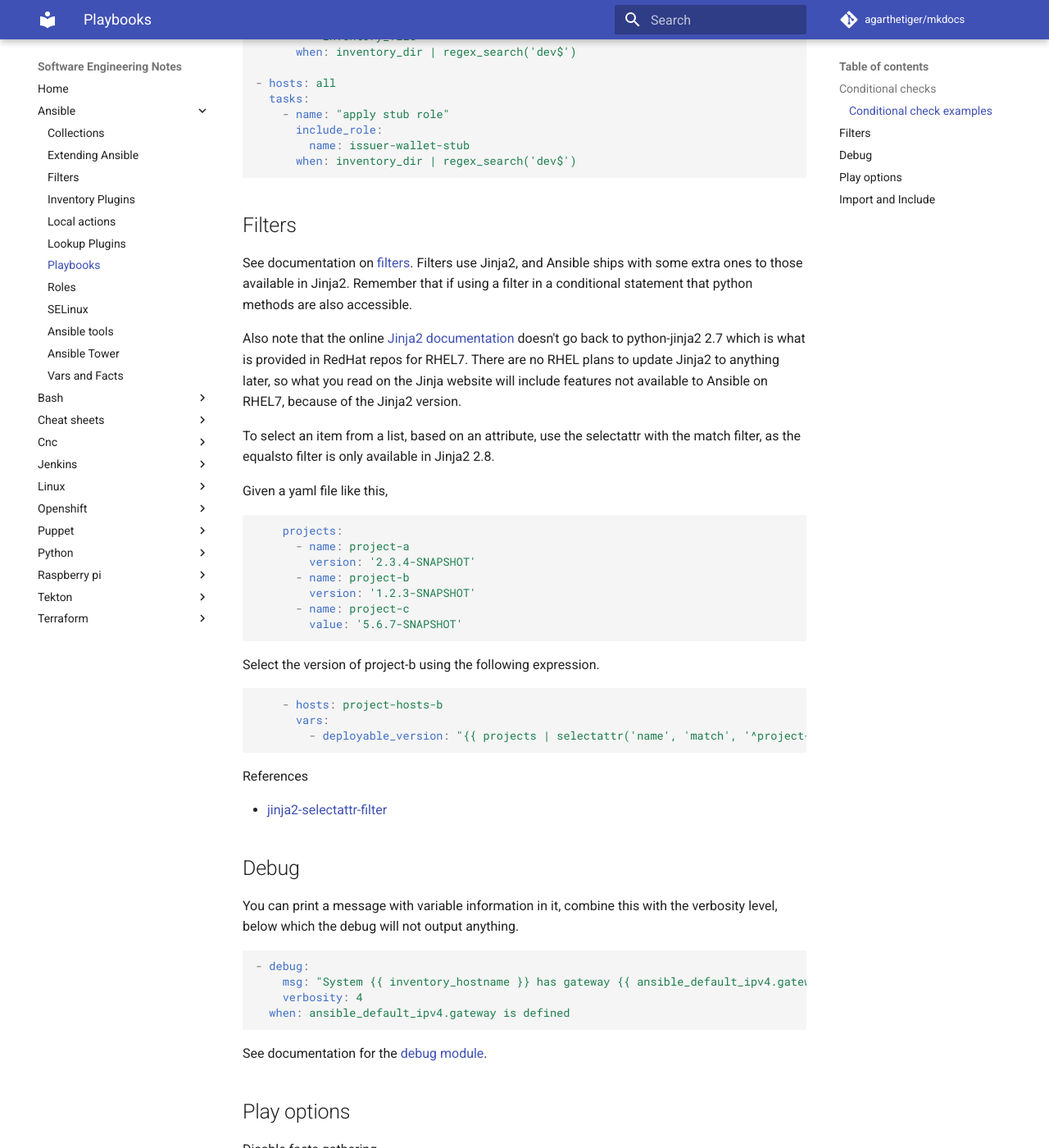
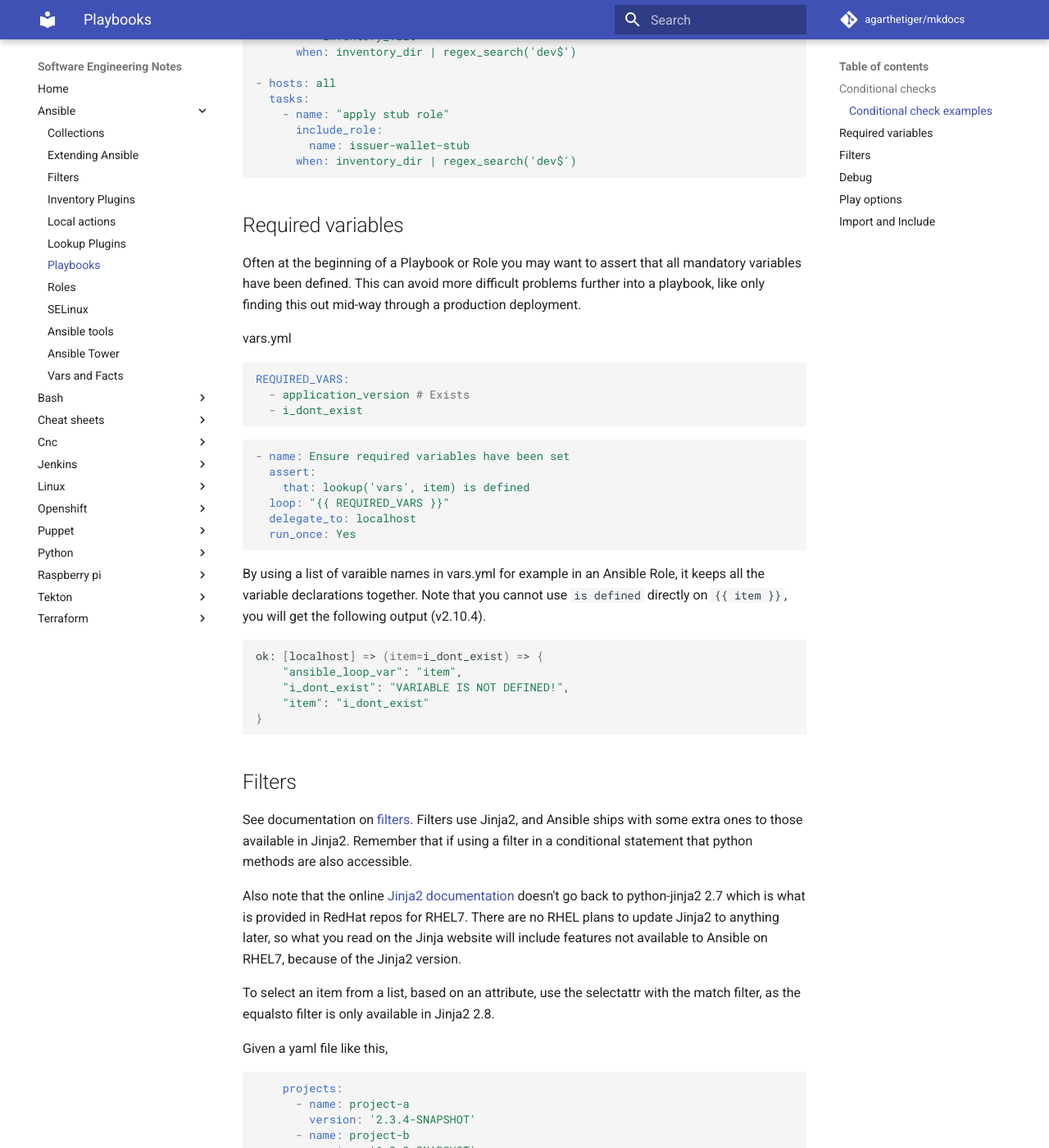
Before and after one commit to agarthetiger/mkdocs, an MkDocs documentation site: the page built from docs/ansible/playbooks.md, in a window 1280 px wide and 1400 px high, scrolled down 634 px. Shown: the whole window at 82% size. Built offline with MkDocs 1.6.1 and Material for MkDocs 9.7.7, drawn with Linux system fonts in a browser that asks for light colours; comment, search, counter and statistics services are not loaded.

Commit message:
Update playbooks.md
Add required variables example

````diff
--- a/docs/ansible/playbooks.md
+++ b/docs/ansible/playbooks.md
@@ -29,6 +29,36 @@ when:
       include_role:
         name: issuer-wallet-stub
       when: inventory_dir | regex_search('dev$')
+```
+
+## Required variables
+
+Often at the beginning of a Playbook or Role you may want to assert that all mandatory variables have been defined. This can avoid more difficult problems further into a playbook, like only finding this out mid-way through a production deployment.
+
+vars.yml
+```yaml
+REQUIRED_VARS:
+  - application_version # Exists
+  - i_dont_exist
+```
+
+```yaml
+- name: Ensure required variables have been set
+  assert:
+    that: lookup('vars', item) is defined
+  loop: "{{ REQUIRED_VARS }}"
+  delegate_to: localhost
+  run_once: Yes
+```
+
+By using a list of varaible names in vars.yml for example in an Ansible Role, it keeps all the variable declarations together. Note that you cannot use `is defined` directly on `{{ item }}`, you will get the following output (v2.10.4).
+
+```bash
+ok: [localhost] => (item=i_dont_exist) => {
+    "ansible_loop_var": "item",
+    "i_dont_exist": "VARIABLE IS NOT DEFINED!",
+    "item": "i_dont_exist"
+}
 ```
 
 ## Filters
````
